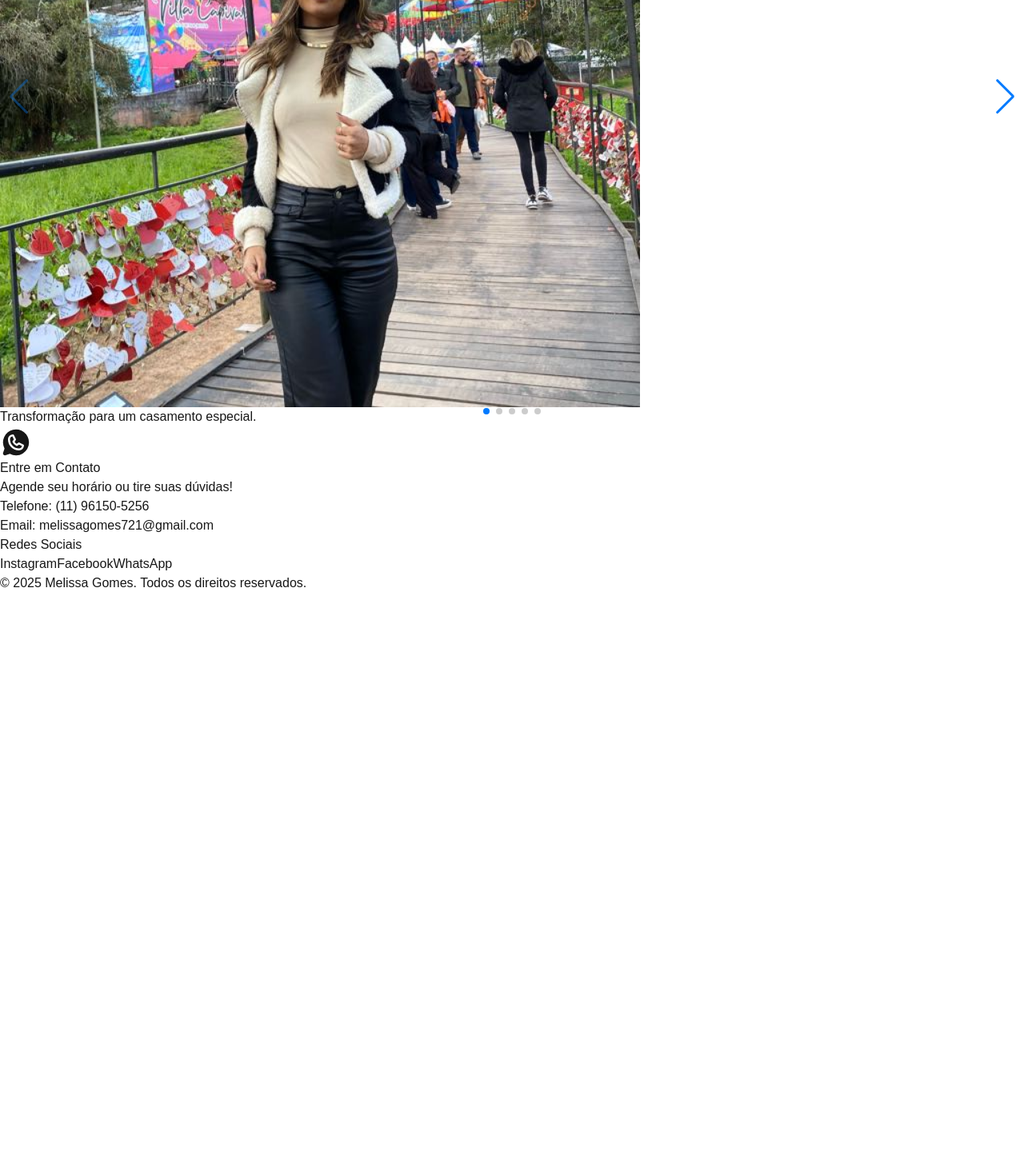
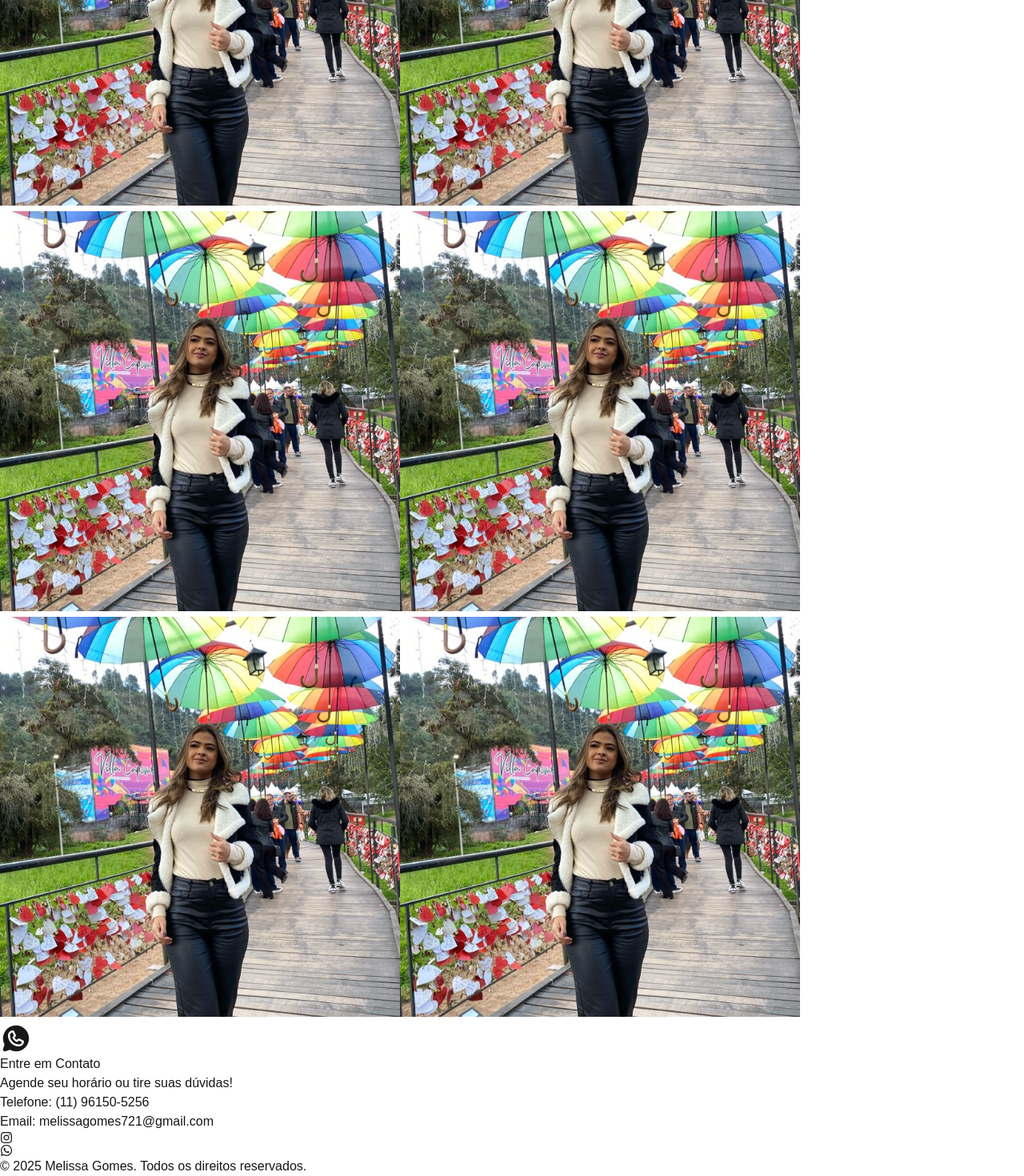
Before and after one commit to EbersonSilva/melBeauty, a Next.js app: page / in a window 1280 px wide. Shown: the part 1199-2669 px from the top of the page at 80% size. Before the commit the page ends 1940 px from the top, so only its background shows below. Built offline with nearby package versions, Linux system fonts and the light colour scheme.

Commit message:
Finalização da tela de Galeria, footer

```diff
--- a/src/app/components/CTA.tsx
+++ b/src/app/components/CTA.tsx
@@ -6,7 +6,7 @@ export const CTA = () => {
          mt-2 py-3 px-6 rounded-lg shadow-lg
          transition hover:shadow-xl
          focus:outline-none focus:ring-4 focus:ring-gray-300'>
-                Agendar horário no WhatsApp
+                Agendar horário
             </a>
         </div>
     );
--- a/src/app/components/Footer.tsx
+++ b/src/app/components/Footer.tsx
@@ -1,12 +1,13 @@
 import React from 'react';
 import Link from 'next/link';
+import { FaInstagram, FaWhatsapp } from 'react-icons/fa';
 
 export const Footer = () => {
     return (
-        <footer className="bg-gray-600 text-white py-20">
+        <footer id='contact' className="bg-gray-100 text-black py-20">
             <div className="max-w-7xl mx-auto text-center">
                 <div className="mb-6">
-                    <h3 className="text-3xl font-semibold">Entre em Contato</h3>
+                    <h3 className="text-4xl font-semibold">Entre em Contato</h3>
                     <p className="text-lg mt-2">Agende seu horário ou tire suas dúvidas!</p>
                 </div>
 
@@ -17,28 +18,26 @@ export const Footer = () => {
                 </div>
 
                 {/* Redes Sociais */}
-                <div className="mb-6">
-                    <h3 className="text-3xl font-semibold">Redes Sociais</h3>
-                    <div className="flex justify-center space-x-4 mt-4">
-                        <Link href="https://www.instagram.com/seuperfil">
-                            Instagram
-                        </Link>
-                        <Link href="https://www.facebook.com/seuperfil">
-                            Facebook
-                        </Link>
-                        <Link href="https://wa.me/5511961505256">
-                            WhatsApp
-                        </Link>
-                    </div>
-                </div>
+                <div className="flex justify-center space-x-6 mt-4 text-2xl  ">
+  <Link href="https://www.instagram.com/melgomesbeauty/" target="_blank" rel="noopener noreferrer" className="hover:text-gray-500 transition-colors">
+    <FaInstagram />
+  </Link>
+  {/* <Link href="https://www.facebook.com/seuperfil" target="_blank" rel="noopener noreferrer" className="hover:text-gray-500 transition-colors">
+    <FaFacebook />
+  </Link> */}
+  <Link href="https://wa.me/5511961505256" target="_blank" rel="noopener noreferrer" className="hover:text-gray-500 transition-colors">
+    <FaWhatsapp />
+  </Link>
+</div>
 
                 {/* Direitos Autorais */}
                 <div className="mt-6">
-                    <p className="text-sm text-gray-200">
+                    <p className="text-sm text-gray-800">
                         &copy; {new Date().getFullYear()} Melissa Gomes. Todos os direitos reservados.
                     </p>
                 </div>
             </div>
+
         </footer>
     )
 
--- a/src/app/components/Gallery.tsx
+++ b/src/app/components/Gallery.tsx
@@ -1,46 +1,63 @@
 'use client';
 
-import { Swiper, SwiperSlide } from 'swiper/react';
-import 'swiper/css';
-import 'swiper/css/navigation';
-import 'swiper/css/pagination';
+import { useState } from 'react';
+import Lightbox from 'yet-another-react-lightbox';
+import Zoom from 'yet-another-react-lightbox/plugins/zoom';
 import Image from 'next/image';
-import { Navigation, Pagination } from 'swiper/modules';
+
+import 'yet-another-react-lightbox/styles.css';
+// import 'yet-another-react-lightbox/plugins/zoom.css';
+
 
 export const Gallery = () => {
   const images = [
-    { src: '/images/eu.jpg', alt: 'Maquiagem para evento', description: 'Transformação para um casamento especial.' },
-    { src: '/images/eu.jpg', alt: 'Extensão de cílios', description: 'Cílios volumosos com técnica de volume russo.' },
-    { src: '/images/eu.jpg', alt: 'Maquiagem artística', description: 'Maquiagem criativa para sessão de fotos.' },
-    { src: '/images/eu.jpg', alt: 'Maquiagem casual', description: 'Look casual para o dia a dia.' },
-    { src: '/images/eu.jpg', alt: 'Cílios volumosos', description: 'Alongamento de cílios com acabamento natural.' },
+    { src: '/images/eu.jpg', alt: 'Make 1' },
+    { src: '/images/eu.jpg', alt: 'Make 2' },
+    { src: '/images/eu.jpg', alt: 'Make 3' },
+    { src: '/images/eu.jpg', alt: 'Make 4' },
+    { src: '/images/eu.jpg', alt: 'Make 5' },
+    { src: '/images/eu.jpg', alt: 'Make 5' },
+
   ];
 
+  const [index, setIndex] = useState(-1);
+
   return (
-    <section id="gallery" className="py-20 bg-gray-50">
-      <div className="max-w-7xl mx-auto text-center">
-        <h2 className="text-4xl font-bold text-pink-600 mb-10">Galeria de Projetos</h2>
-        <Swiper
-          modules={[Navigation, Pagination]}
-          spaceBetween={30}
-          slidesPerView={1}
-          navigation
-          pagination={{ clickable: true }}
-          className="max-w-4xl mx-auto"
-        >
-          {images.map((image, index) => (
-            <SwiperSlide key={index}>
+    <section className="py-20 bg-gray-300" id="gallery">
+      <div className="max-w-6xl mx-auto px-4 text-center mt-20">
+        <h2 className="text-5xl font-bold text-gray-900 mb-10">Galeria</h2>
+
+        <div className="grid grid-cols-1 sm:grid-cols-2 md:grid-cols-3 gap-6">
+          {images.map((img, i) => (
+            <button
+              key={i}
+              onClick={() => setIndex(i)}
+              className="focus:outline-none"
+            >
               <Image
-                src={image.src}
-                alt={image.alt}
-                width={800}
-                height={500}
-                className="rounded-lg shadow-lg object-cover"
+                src={img.src}
+                alt={img.alt}
+                width={500}
+                height={300}
+                className="rounded-lg object-cover w-full h-64 hover:scale-105 transition-transform duration-300"
               />
-              <p className="mt-4 text-lg text-gray-700">{image.description}</p>
-            </SwiperSlide>
+            </button>
           ))}
-        </Swiper>
+        </div>
+
+        <Lightbox
+          open={index >= 0}
+          close={() => setIndex(-1)}
+          index={index}
+          slides={images.map((img) => ({ src: img.src }))}
+          plugins={[Zoom]}
+           zoom={{
+    maxZoomPixelRatio: 3, // aumenta a capacidade de zoom
+    scrollToZoom: true,    // ativa zoom com scroll no desktop
+    doubleTapDelay: 300,   // ativa zoom por clique rápido duplo
+    zoomInMultiplier: 2,   // controle de zoom nos botões
+  }}
+        />
       </div>
     </section>
   );
--- a/src/app/components/Header.tsx
+++ b/src/app/components/Header.tsx
@@ -4,6 +4,7 @@ import React, { useState } from 'react';
 import Link from 'next/link';
 import { List, X } from '@phosphor-icons/react';
 import Image from 'next/image';
+import { CTA } from './CTA';
 
 export const Header: React.FC = () => {
   const [isOpen, setIsOpen] = useState(false);
@@ -34,7 +35,7 @@ export const Header: React.FC = () => {
           <Link href="#services" className="hover:text-gray-400">Serviços</Link>
           <Link href="#testimonials" className="hover:text-gray-400">Depoimentos</Link>
           <Link href="#gallery" className="hover:text-gray-400">Galeria</Link>
-          <Link href="/contact" className="hover:text-gray-400 pb-0 md:pb-0 last:pb-4 md:last:pb-0">Contato</Link>
+          <Link href="#contact" className="hover:text-gray-400 pb-0 md:pb-0 last:pb-4 md:last:pb-0">Contato</Link>
         </nav>
       </div>
     </header>
--- a/src/app/components/Services.tsx
+++ b/src/app/components/Services.tsx
@@ -1,8 +1,10 @@
+import { CTA } from "./CTA"
+
 export const Services = () => {
     return (<section id="services" className="py-20 bg-gray-300">
         <div className="max-w-7xl mx-auto text-center mt-20">
             <h2 className="text-5xl font-bold text-gray-900">Meus Serviços</h2>
-            <div className="mt-20 grid grid-cols-1 sm:grid-cols-2 lg:grid-cols-3 gap-8">
+            <div className="mt-20 grid grid-cols-1 sm:grid-cols-2 lg:grid-cols-3 gap-8 mb-10">
                 <div className="bg-gray-100 p-6 rounded-lg shadow-md">
                     <h3 className="text-3xl font-semibold text-gray-900">Maquiagem para Eventos</h3>
                     <p className="text-xl text-gray-700">Transforme-se para eventos especiais como casamentos, festas e muito mais, com maquiagens personalizadas.</p>
@@ -16,6 +18,8 @@ export const Services = () => {
                     <p className="text-xl text-gray-700">Maquiagem especial para o grande dia, com todo o cuidado e perfeição que sua celebração merece.</p>
                 </div>
             </div>
+            <h2 className="text-3xl font-bold text-gray-900 mb-5">Valores a partir de R$ 0,00</h2>
+        <CTA />
         </div>
     </section>)
 }
--- a/src/app/components/Testimonials.tsx
+++ b/src/app/components/Testimonials.tsx
@@ -68,7 +68,7 @@ export const Testimonials = () => (
         className="mySwiper w-full"
       >
         {testimonials.map((t, i) => (
-          <SwiperSlide key={i} className="bg-gray-300 text-base p-16 rounded-lg shadow-md max-w-xs mx-auto">
+          <SwiperSlide key={i} className="bg-gray-300 text-base p-12 rounded-lg shadow-md max-w-xs mx-auto">
             <p className="text-gray-600 italic text-lg mb-4">&quot;{t.text}&quot;</p>
             <Image
               src={t.img}
--- /dev/null
+++ b/src/app/components/WhatsappButton.tsx
@@ -0,0 +1,38 @@
+'use client';
+
+import { useEffect, useState } from 'react';
+import { WhatsappLogo } from '@phosphor-icons/react';
+import Link from 'next/link';
+
+export const WhatsappButton: React.FC = () => {
+  const [showButton, setShowButton] = useState(false);
+
+  useEffect(() => {
+    const handleScroll = () => {
+      const secondSection = document.getElementById('about'); // id da segunda seção
+      if (!secondSection) return;
+
+      const secondSectionTop = secondSection.getBoundingClientRect().top;
+
+      // Se a segunda seção já estiver visível, mostra o botão
+      setShowButton(secondSectionTop <= window.innerHeight / 2);
+    };
+
+    window.addEventListener('scroll', handleScroll);
+    handleScroll(); // Executa uma vez para verificar o estado inicial
+
+    return () => {
+      window.removeEventListener('scroll', handleScroll);
+    };
+  }, []);
+
+  return showButton ? (
+    <Link
+      href="https://wa.me/5511961505256"
+      target="_blank"
+      className="fixed bottom-5 right-5 bg-green-500 hover:bg-green-600 text-white p-4 rounded-full shadow-lg z-50 transition duration-300 border-2 border-white"
+    >
+      <WhatsappLogo size={40} weight="fill" />
+    </Link>
+  ) : null;
+};
--- a/src/app/components/WhatsappLogo.tsx
+++ /dev/null
@@ -1,15 +0,0 @@
-"use client";
-import { WhatsappLogo } from "@phosphor-icons/react";
-import Link from "next/link";
-
-export const WhatsappButton: React.FC = () => {
-  return (
-    <Link
-      href="https://wa.me/5511961505256"
-      target="_blank"
-      className="fixed bottom-5 right-5 bg-green-500 hover:bg-green-600 text-white p-4 rounded-full shadow-lg z-50 transition duration-300 border-2 border-white"
-    >
-      <WhatsappLogo size={40} weight="fill" />
-    </Link>
-  );
-};
--- a/src/app/layout.tsx
+++ b/src/app/layout.tsx
@@ -5,7 +5,7 @@ import { Footer } from "./components/Footer";
 import { Testimonials } from "./components/Testimonials";
 import { Services } from "./components/Services";
 import { About } from "./components/About";
-import { WhatsappButton } from "./components/WhatsappLogo";
+import { WhatsappButton } from "./components/WhatsappButton";
 import { Gallery } from "./components/Gallery";
 
 
--- a/src/app/page.tsx
+++ b/src/app/page.tsx
@@ -9,7 +9,7 @@ export default function Home() {
           className="bg-cover bg-center bg-no-repeat bg-fixed h-screen flex items-center justify-center relative" style={{ backgroundImage: "url('/images/fundo.png')" }}>
           {/* <div className="absolute inset-0 bg-black/50 "></div> */}
             <Image
-              src="/images/logo.png"
+              src="/images/logo-b.png"
               alt="Logo"
               width={900}
               height={250}
```
Also changed, not shown: package.json (+6 -2 lines), 1 other file (tests, documents, lock files or other folders).
